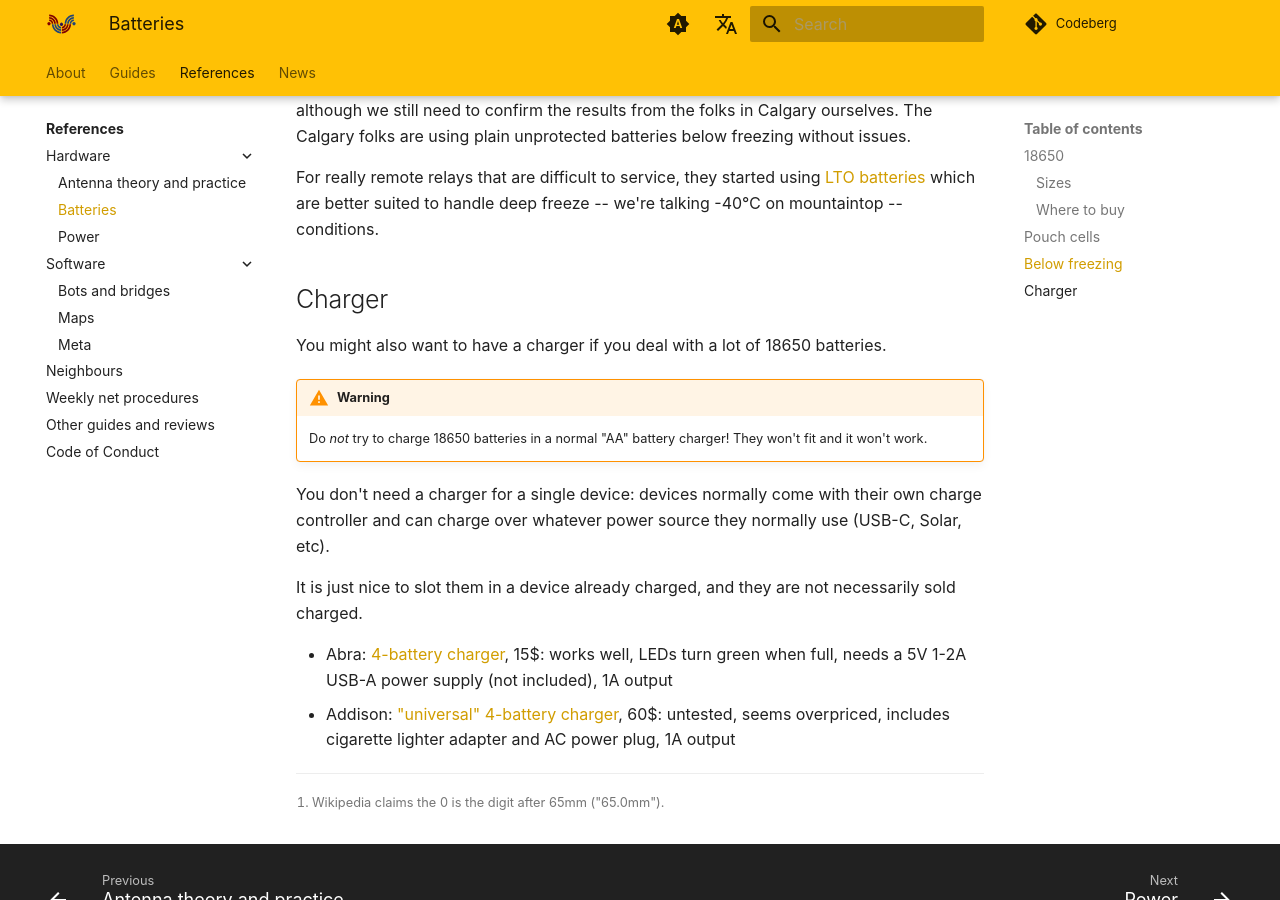
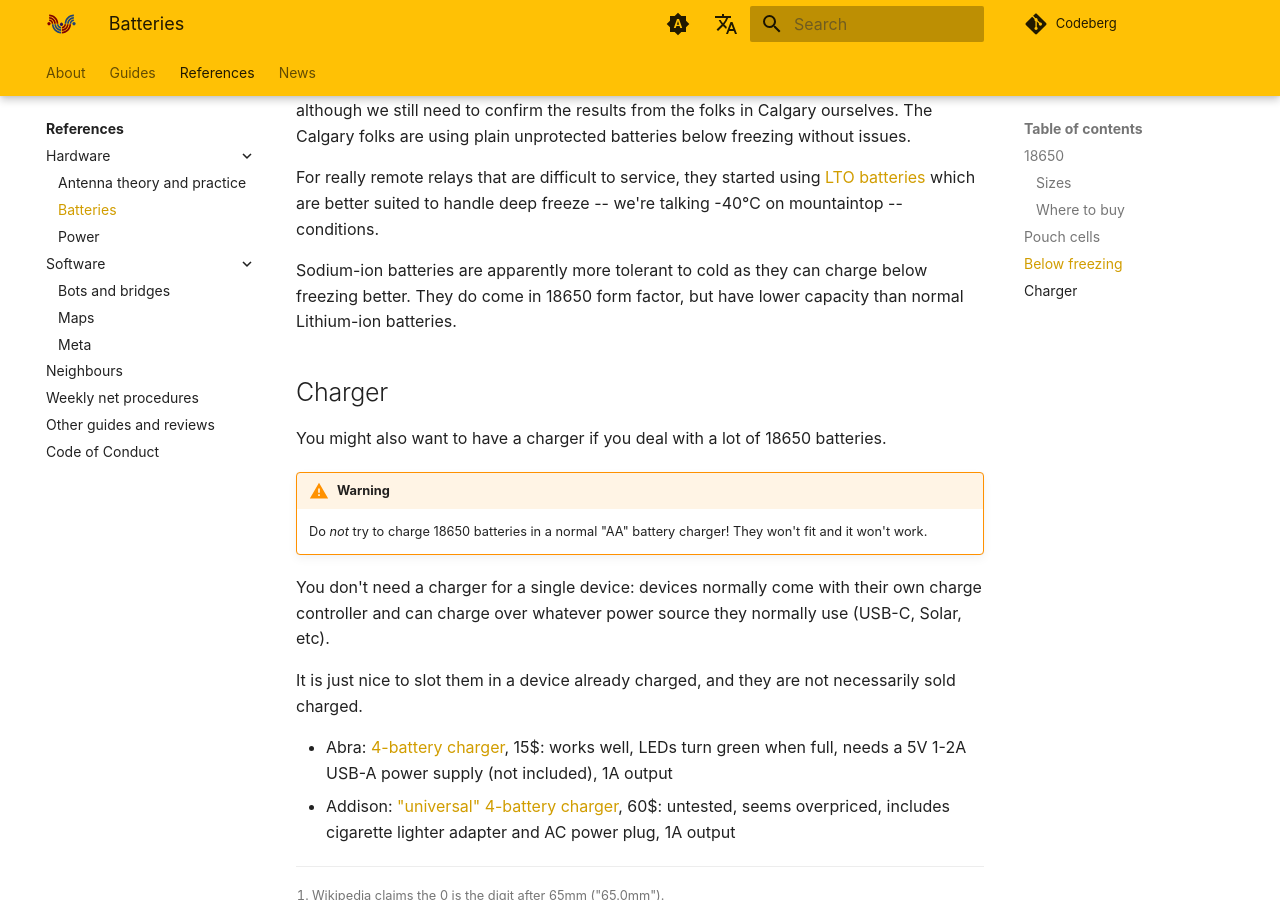
Before and after one commit to ReseauLibre/lora.reseaulibre.ca, an MkDocs documentation site: the page built from docs/references/hardware/batteries.md, in a window 1280 px wide and 900 px high, scrolled down 2484 px. Built offline with MkDocs 1.6.1 and Material for MkDocs 9.7.7, drawn with Linux system fonts in a browser that asks for light colours; plug-ins that fetch from the network failed and are left out; comment, search, counter and statistics services are not loaded.

Commit message:
mention sodium-ion batteries as possibly better for winter conditions

```diff
--- a/docs/references/hardware/batteries.md
+++ b/docs/references/hardware/batteries.md
@@ -83,6 +83,10 @@ For really remote relays that are difficult to service, they started
 using [LTO batteries](https://en.wikipedia.org/wiki/Lithium-titanate_battery) which are better suited to handle deep freeze
 -- we're talking -40℃ on mountaintop -- conditions.
 
+Sodium-ion batteries are apparently more tolerant to cold as they can
+charge below freezing better. They do come in 18650 form factor, but
+have lower capacity than normal Lithium-ion batteries.
+
 ## Charger
 
 You might also want to have a charger if you deal with a lot of 18650
```
